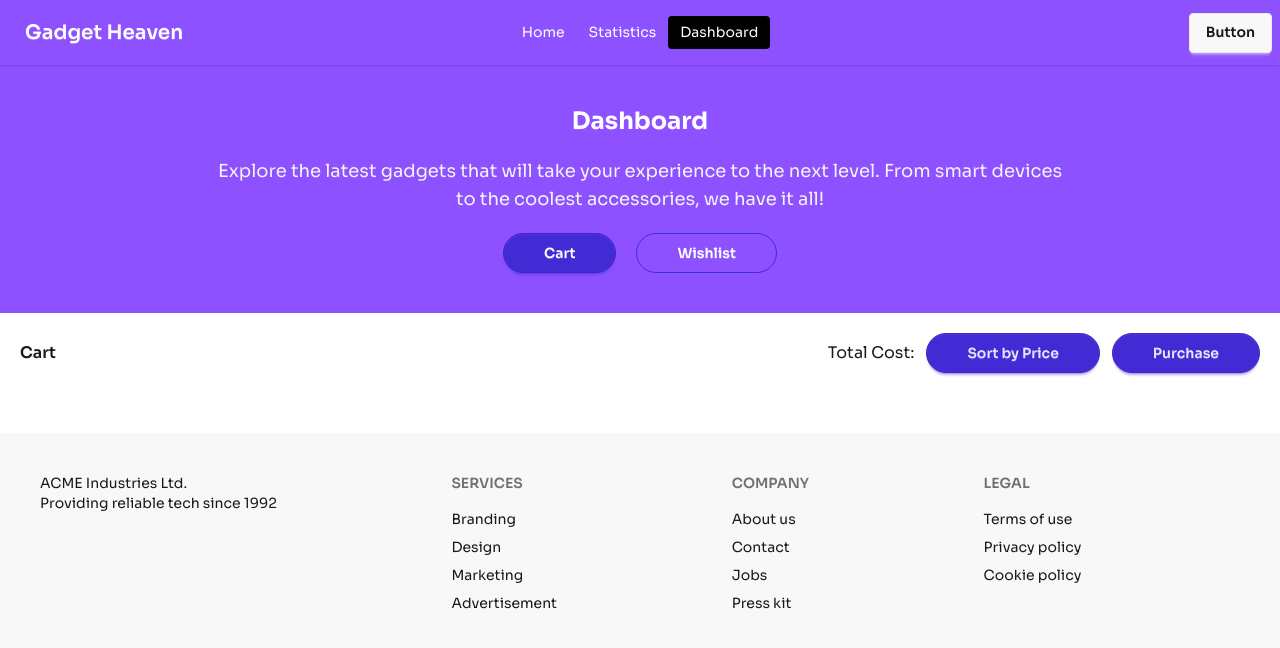
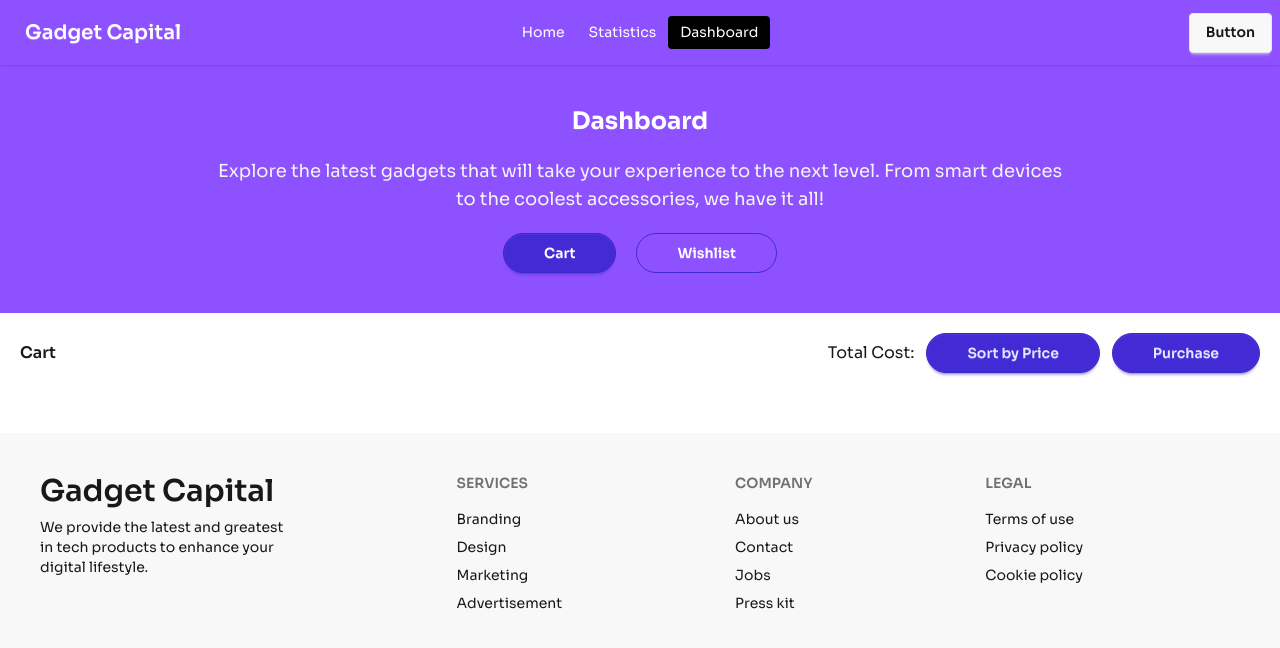
Before and after one commit to programming-hero-web-course-4/b10a8-gadget-heaven-Mushfiq80, a React (Vite) app: page /dashboard in a window 1280 px wide. Shown: the top 648 px of the page. Built offline with nearby package versions, Linux system fonts and the light colour scheme.

Commit message:
error-page handle

```diff
--- a/public/product.json
+++ b/public/product.json
@@ -81,8 +81,8 @@
         "16.2-inch Liquid Retina XDR Display",
         "macOS Ventura"
       ],
-      "available": true,
-      "rating": 4.9
+      "available": false,
+      "rating": 4.3
     },
     {
       "product_id": "LAP005",
@@ -132,7 +132,7 @@
         "iOS 16"
       ],
       "available": true,
-      "rating": 3.9
+      "rating": 4.8
     },
     {
       "product_id": "PH002",
@@ -181,7 +181,7 @@
         "iOS 16"
       ],
       "available": true,
-      "rating": 4.7
+      "rating": 3.9
     },
     {
       "product_id": "ACC001",
--- a/src/component/Footer/Footer.jsx
+++ b/src/component/Footer/Footer.jsx
@@ -4,10 +4,9 @@ const Footer = () => {
 
         <footer className="footer sm:footer-horizontal bg-base-200 text-base-content p-10">
             <aside>
+                <h1 className="text-3xl font-semibold">Gadget Capital</h1>
                 <p>
-                    ACME Industries Ltd.
-                    <br />
-                    Providing reliable tech since 1992
+                    We provide the latest and greatest <br />in tech products to enhance your <br />digital lifestyle.
                 </p>
             </aside>
             <nav>
--- a/src/component/Header/Header.jsx
+++ b/src/component/Header/Header.jsx
@@ -48,7 +48,7 @@ const Header = () => {
                         {links}
                     </ul>
                 </div>
-                <a className="btn btn-ghost text-xl">Gadget Heaven</a>
+                <a className="btn btn-ghost text-xl">Gadget Capital</a>
             </div>
             <div className="navbar-center hidden md:flex">
                 <ul className="menu menu-horizontal px-1">
--- a/src/component/Hero/Hero.jsx
+++ b/src/component/Hero/Hero.jsx
@@ -4,7 +4,7 @@ const Hero = () => {
     return (
         <div className="bg-violet-500 text-white text-center pt-20 pb-36 space-y-8">
 
-            <h1 className="text-5xl w-2/3 mx-auto">Upgrade Your Tech Accessorize with Gadget Heaven Accessories</h1>
+            <h1 className="text-3xl md:text-5xl w-2/3 mx-auto">Upgrade Your Tech Accessorize with Gadget Heaven Accessories</h1>
 
             <p className="text-sm w-3/4 mx-auto">Explore the latest gadgets that will take your experience to the next level. From smart devices to the coolest accessories, we have it all!</p>
 
--- /dev/null
+++ b/src/error-page.jsx
@@ -0,0 +1,22 @@
+import { useNavigate, useRouteError } from "react-router-dom";
+
+export default function ErrorPage() {
+    const error = useRouteError();
+    console.error(error);
+    const navigate = useNavigate();
+
+    const handleBack = () => {
+        navigate(-1);
+        };
+
+    return (
+      <div id="error-page" className="space-y-5 text-center">
+        <h1>Oops! 404</h1>
+        <p>Sorry, an unexpected error has occurred.</p>
+        <p className="font-bold">
+          <i>Status: {error.statusText || error.message}</i>
+        </p>
+        <button onClick={handleBack} className="btn bg-black text-white">Go Back</button>
+      </div>
+    );
+  }
--- a/src/main.jsx
+++ b/src/main.jsx
@@ -10,11 +10,13 @@ import Home from './component/Home/Home';
 import ProductDetails from './component/ProductDetails/ProductDetails';
 import DashBoard from './component/DashBoard/DashBoard';
 import { ToastContainer } from 'react-toastify'
+import ErrorPage from './error-page';
 
 const router = createBrowserRouter([
   {
     path: "/",
     element: <Root></Root>,
+    errorElement: <ErrorPage />,
     children:[
       {
         path: "/",
```
